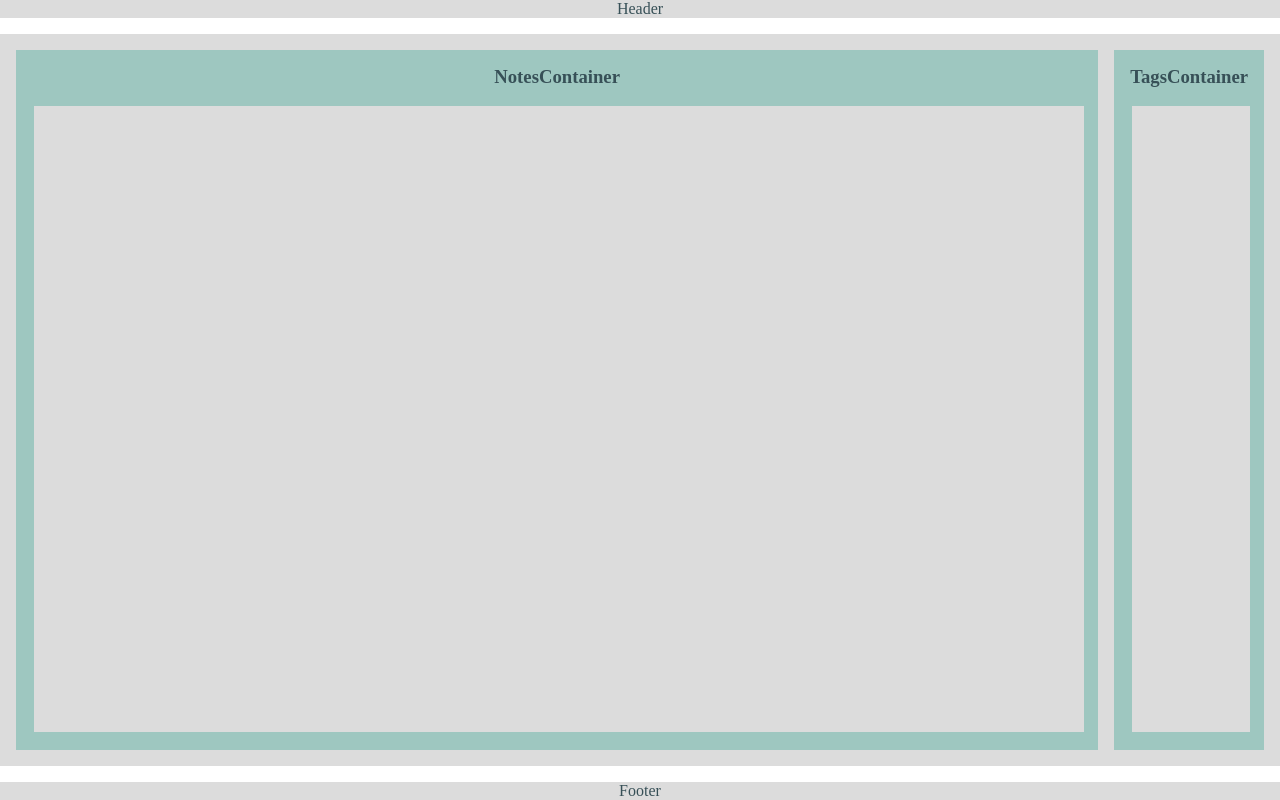
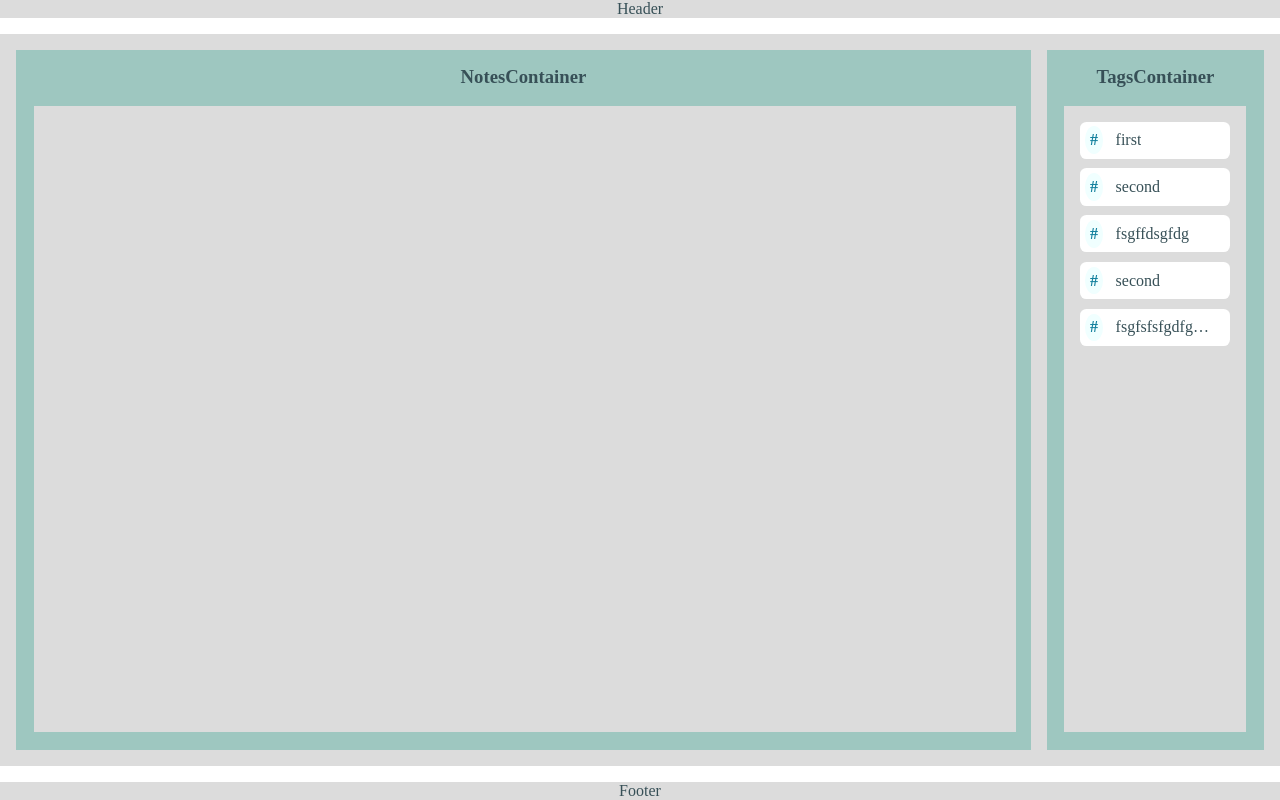
Before and after one commit to RimidalU/notes-text-editor_with-tags, a React (Vite) app: page / in a window 1280 px wide. Built offline with nearby package versions, Linux system fonts and the light colour scheme.

Commit message:
feat: add Tag component

```diff
--- a/src/App.scss
+++ b/src/App.scss
@@ -4,6 +4,7 @@
 @import './layouts/Header/_header';
 @import './components/NotesContainer/notesContainer';
 @import './components/TagsContainer/tagsContainer';
+@import './components/Tag/_tag';
 
 
 .App {
--- /dev/null
+++ b/src/components/Tag/Tag.tsx
@@ -0,0 +1,22 @@
+import React, { MouseEventHandler } from 'react'
+
+interface TagProps {
+  tagName: string,
+  filterByTag: (tagName: string) => void
+}
+
+const Tag = ({ tagName, filterByTag }: TagProps) => {
+
+  const heandleFilterByTag = () => {
+    filterByTag(tagName)
+  }
+
+  return (
+    <li className='tag' onClick={heandleFilterByTag}>
+      <b>&#35;</b>
+      <div>{tagName}</div>
+    </li>
+  )
+}
+
+export default Tag
--- /dev/null
+++ b/src/components/Tag/_tag.scss
@@ -0,0 +1,28 @@
+@import '../../sass/variables';
+
+.tag {
+    border-radius: .4rem;
+    margin-bottom: 0.6rem;
+    padding-right: 1rem;
+    background-color: $white-color;
+    display: flex;
+    flex-wrap: nowrap;
+    align-items: center;
+    overflow: hidden;
+    cursor: pointer;
+
+    b {
+        margin: 0.3rem;
+        padding: 0.3rem;
+        color: $primary-color;
+        background-color: azure;
+        border-radius: 50%;
+    }
+
+    div {
+        margin-left: 0.5rem;
+        white-space: nowrap;
+        overflow: hidden;
+        text-overflow: ellipsis;
+    }
+}
--- a/src/components/TagsContainer/TagsContainer.tsx
+++ b/src/components/TagsContainer/TagsContainer.tsx
@@ -1,10 +1,20 @@
-import React from 'react'
+import React, { MouseEventHandler } from 'react'
+import Tag from '../Tag/Tag'
 
-const TagsContainer = () => {
+interface TagsContainerProps {
+  tags: string[],
+  filterByTag: (tagName: string) => void
+}
+
+const TagsContainer = ({ tags, filterByTag }: TagsContainerProps) => {
   return (
     <section className='tagsContainer'>
       <h3 className="tagsContainer_name">TagsContainer</h3>
-      <div className="tags_wrapper">  </div>
+      <ul className="tags_wrapper">
+        {tags && tags.map((tagName, index) => (
+          <Tag filterByTag={filterByTag} tagName={tagName} key={`${tagName}-${index}`} />
+        ))}
+      </ul>
     </section>
   )
 }
--- a/src/components/TagsContainer/_tagsContainer.scss
+++ b/src/components/TagsContainer/_tagsContainer.scss
@@ -3,6 +3,7 @@
 .tagsContainer {
     display: flex;
     flex-direction: column;
+    align-items: center;
     margin: 1rem 1rem 1rem 0.5rem;
     padding: 1rem;
     background-color: $secondary-color;
@@ -12,7 +13,10 @@
     height: 100%;
     width: 100%;
     margin: 0.1rem;
+    padding: 1rem;
+    width: 150px;
     background-color: $background-color;
+    overflow: auto;
 }
 
 .tagsContainer_name {
--- a/src/layouts/Main/Main.tsx
+++ b/src/layouts/Main/Main.tsx
@@ -1,12 +1,19 @@
-import React from 'react'
+import React, { MouseEventHandler } from 'react'
 import NotesContainer from '../../components/NotesContainer/NotesContainer'
 import TagsContainer from '../../components/TagsContainer/TagsContainer'
 
 const Main = () => {
+
+  const fakeTags = ['first', 'second', 'fsgffdsgfdg', 'second', 'fsgfsfsfgdfgdfgdfdsgfdg']
+
+  const filterByTag = (tagName: string) => {
+    console.log(tagName);
+  }
+
   return (
     <main className='main'>
       <NotesContainer />
-      <TagsContainer />
+      <TagsContainer filterByTag={filterByTag} tags={fakeTags} />
     </main>
   )
 }
```
